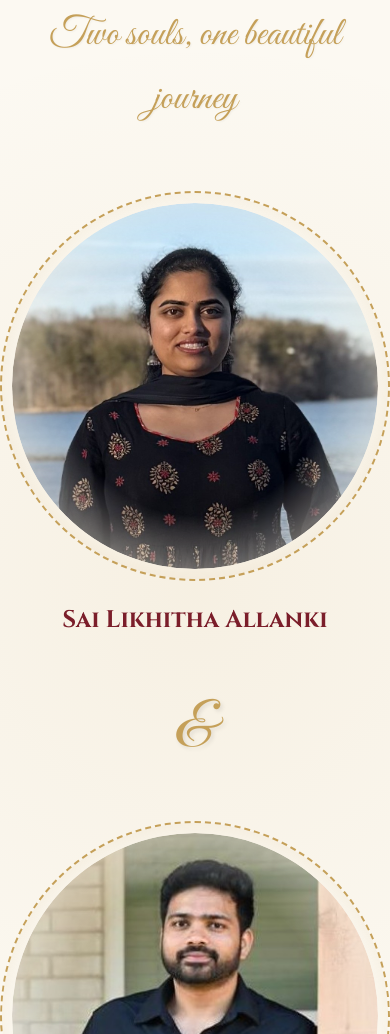
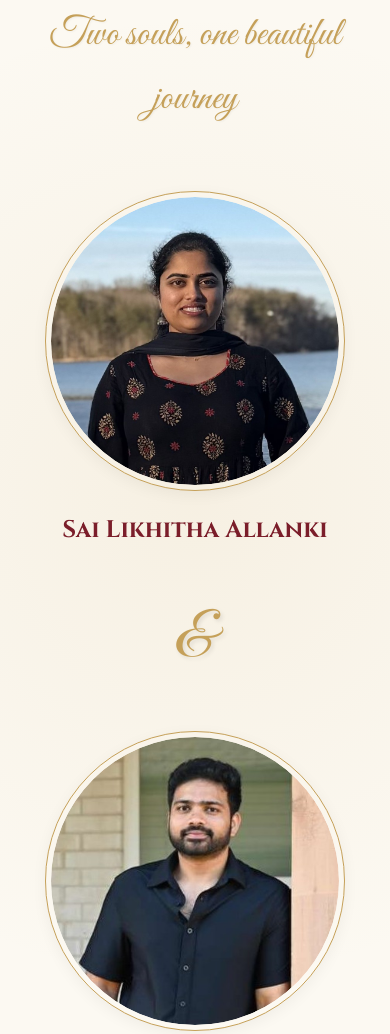
Before and after one commit to SrinivasA06/Laxman_Wedding_Invite, a plain HTML site: page index.html in a window 390 px wide. Shown: the part 1561-2595 px from the top of the page. Drawn offline with Linux system fonts and the light colour scheme.

Commit message:
Refactor couple photo frame and related styles

```diff
--- a/styles.css
+++ b/styles.css
@@ -36,7 +36,8 @@ body::before {
     background-image: radial-gradient(var(--color-accent-gold) 1px, transparent 1px);
     background-size: 40px 40px;
     opacity: 0.1;
-    const rsvpForm = document.getElementById('rsvp-form');
+    z-index: -1;
+    pointer-events: none;
 }
 
 /* Decorative borders */
@@ -441,9 +442,14 @@ footer h4 {
     .bride, .groom { font-size: 3.5rem; }
     .hero-content { padding: 40px 20px; }
     .section-title { font-size: 2rem; }
-    .border-decoration { width: 100px; height: 100px; }
     .rsvp-container { padding: 30px 20px; }
     .couple-grid { flex-direction: column; align-items: center; gap: 20px; }
+    .couple-photo-frame {
+        width: 240px;
+        height: 240px;
+        border-style: solid;
+        border-width: 1px;
+    }
 }
 
 /* Couple Section Styling */
@@ -465,16 +471,16 @@ footer h4 {
 
 .couple-photo-frame {
     position: relative;
-    width: 390px;
-    height: 390px;
+    width: 300px;
+    height: 300px;
     margin: 0 auto 20px auto;
     border-radius: 50%;
-    border: 2px dashed var(--color-accent-gold);
-    padding: 10px;
+    border: 1px solid var(--color-accent-gold); /* Solid thin gold border */
+    padding: 5px; /* Minimal padding for a tight, elegant look */
     display: flex;
     justify-content: center;
     align-items: center;
-    box-shadow: inset 0 0 20px rgba(197, 160, 89, 0.1);
+    box-shadow: 0 4px 15px rgba(0,0,0,0.05);
 }
 
 .couple-photo-wrapper {
@@ -483,8 +489,9 @@ footer h4 {
     border-radius: 50%;
     overflow: hidden;
     margin: 0;
-    -webkit-mask-image: radial-gradient(circle, rgba(0,0,0,1) 50%, rgba(0,0,0,0) 100%);
-    mask-image: radial-gradient(circle, rgba(0,0,0,1) 50%, rgba(0,0,0,0) 100%);
+    padding: 0; /* Removed large padding to fix the 'odd' gap */
+    -webkit-mask-image: radial-gradient(circle, rgba(0,0,0,1) 85%, rgba(0,0,0,0) 100%);
+    mask-image: radial-gradient(circle, rgba(0,0,0,1) 85%, rgba(0,0,0,0) 100%);
 }
 
 .couple-photo {
```
